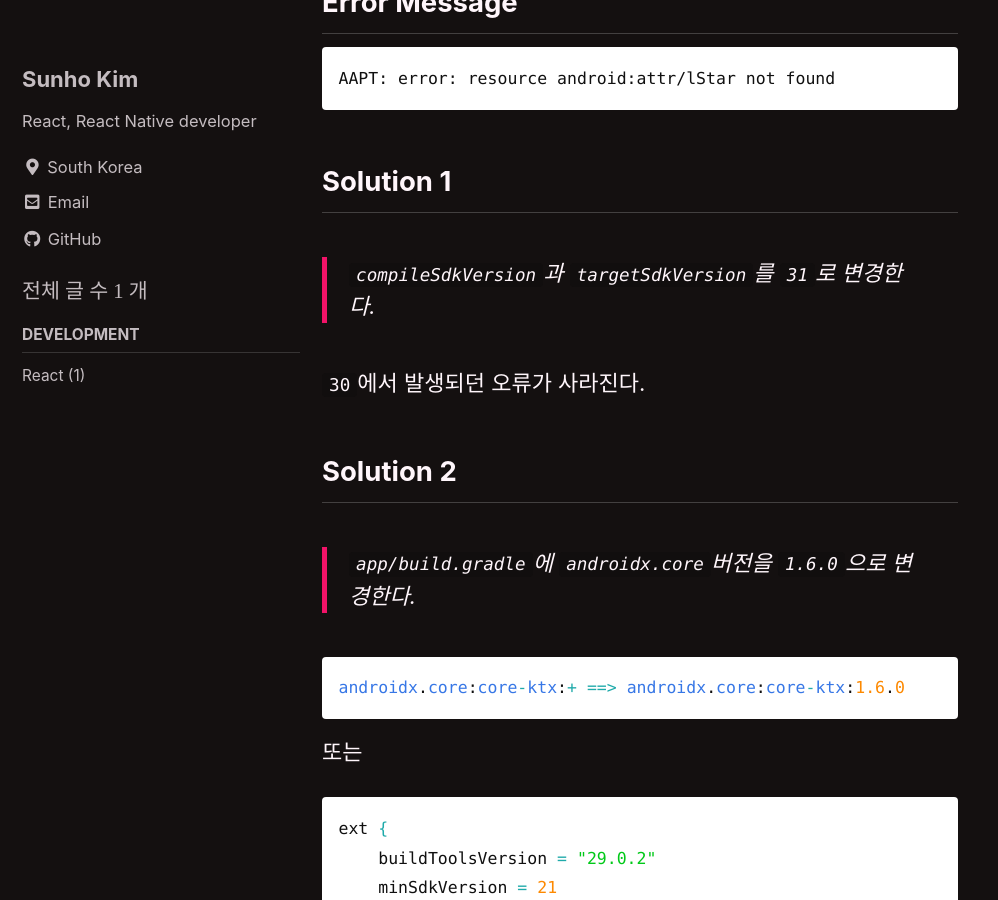
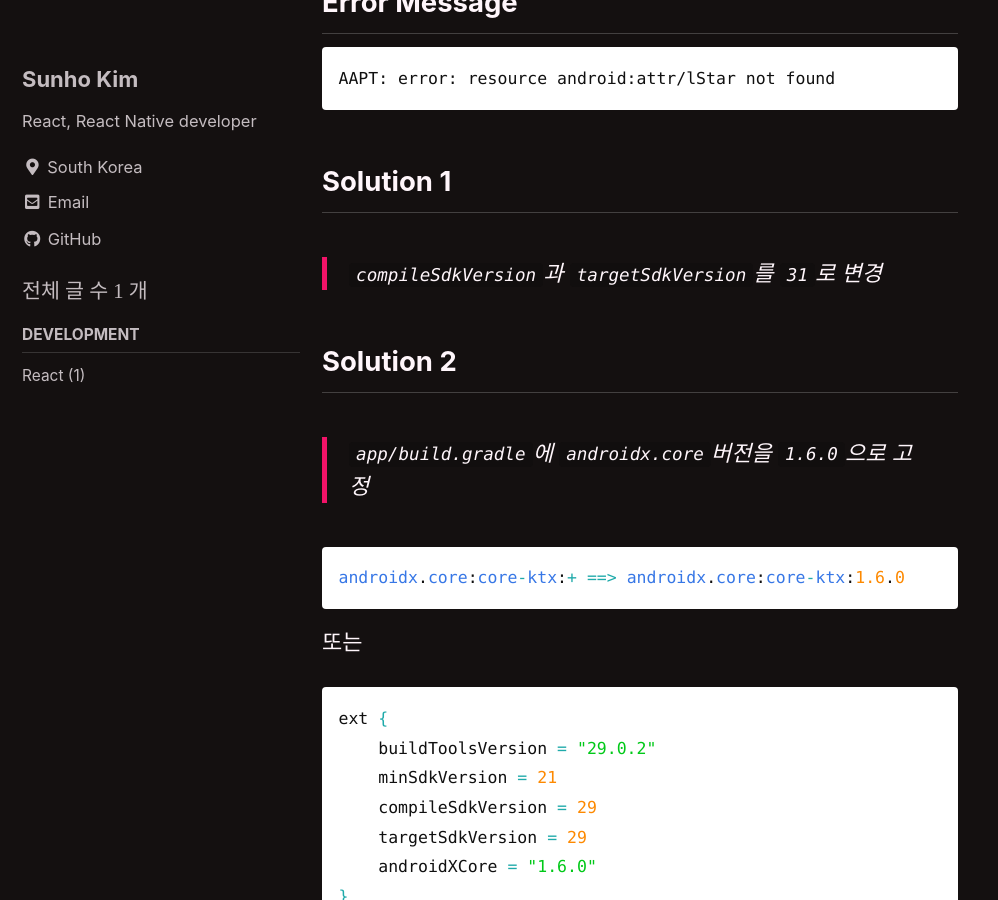
Before and after one commit to supersunho/supersunho.github.io, a Jekyll site: the page built from _posts/2021-11-30-AAPT-Build-Error-Fix.md, in a window 1280 px wide and 900 px high, scrolled down 469 px. Shown: the whole window, without its empty margins (0-998 px from the left). Built offline with Jekyll 4.4.1, drawn with Linux system fonts in a browser that asks for light colours; cached includes are drawn as plain includes; comment, search, counter and statistics services are not loaded.

Commit message:
포스팅 수정

````diff
--- a/_posts/2021-11-30-AAPT-Build-Error-Fix.md
+++ b/_posts/2021-11-30-AAPT-Build-Error-Fix.md
@@ -20,13 +20,12 @@ AAPT: error: resource android:attr/lStar not found
 
 ## Solution 1
 
-> `compileSdkVersion`과 `targetSdkVersion`를 `31`로 변경한다.
+> `compileSdkVersion`과 `targetSdkVersion`를 `31`로 변경
 
-`30`에서 발생되던 오류가 사라진다.
 
 ## Solution 2
 
-> `app/build.gradle`에 `androidx.core`버전을 `1.6.0`으로 변경한다.
+> `app/build.gradle`에 `androidx.core`버전을 `1.6.0`으로 고정
 
 ```javascript
 androidx.core:core-ktx:+ ==> androidx.core:core-ktx:1.6.0
````
